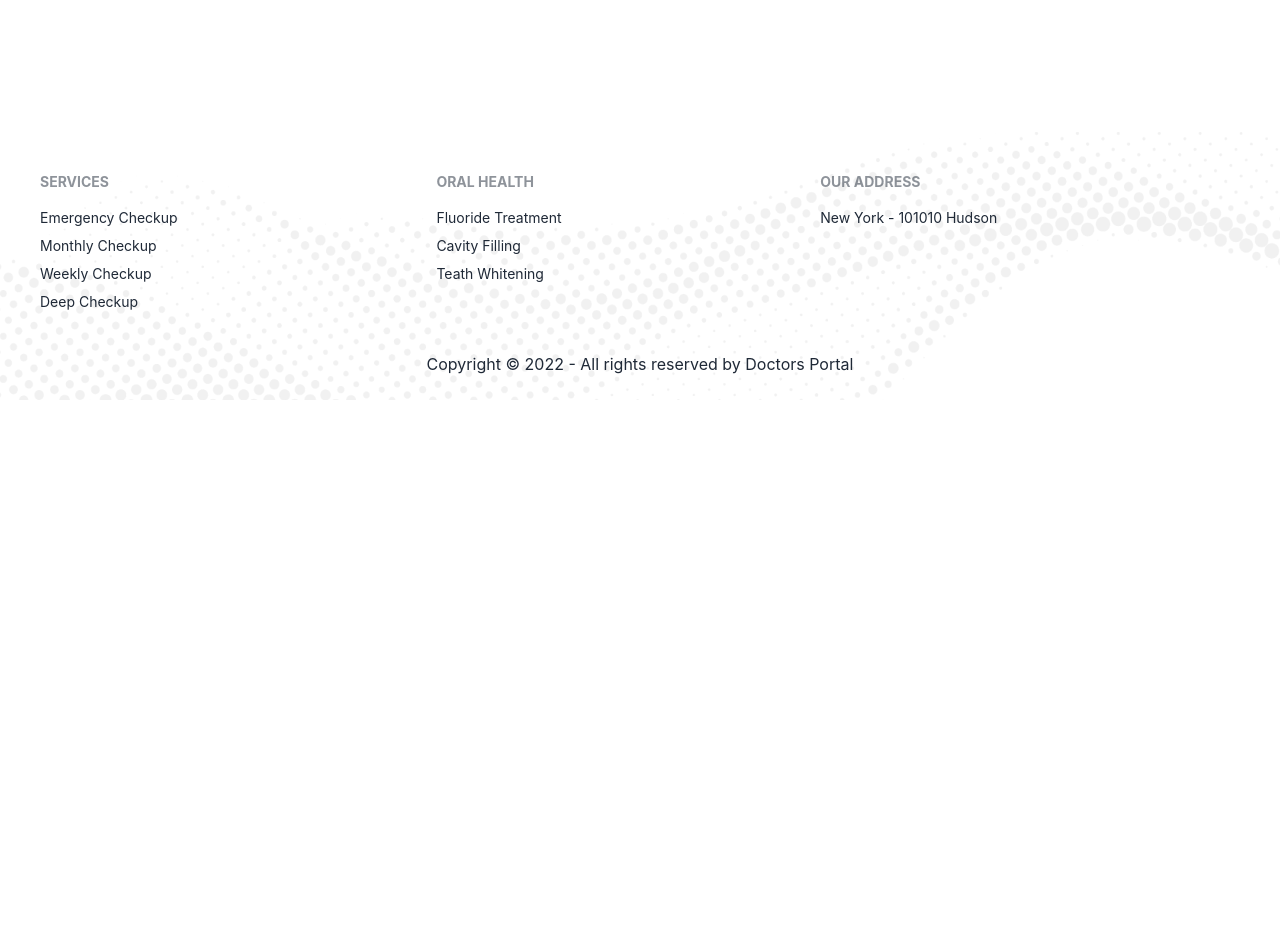
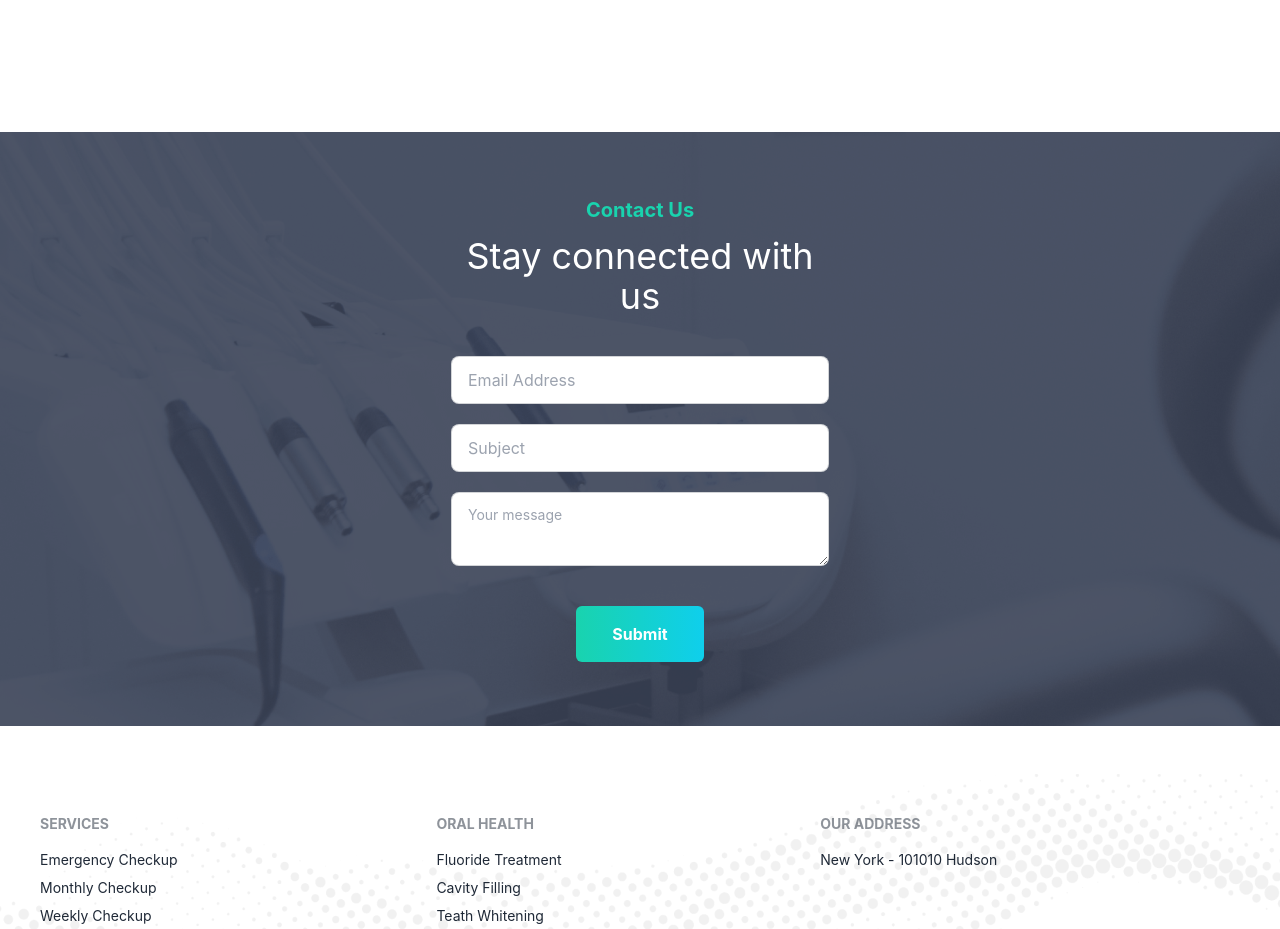
Before and after one commit to zakiralhasan/doctors-portal-client, a React (Create React App) app: page / in a window 1280 px wide. Shown: the part 3640-4569 px from the top of the page. Before the commit the page ends 4040 px from the top, so only its background shows below. Built offline with nearby package versions, Linux system fonts and the light colour scheme.

Commit message:
contact us section design done

```diff
--- /dev/null
+++ b/src/Pages/Home/Home/ContactUs/ContactUs.js
@@ -0,0 +1,41 @@
+import React from "react";
+import contactBg from "../../../../assets/images/appointment.png";
+
+const ContactUs = () => {
+  return (
+    <div style={{ background: `url(${contactBg})` }} className="mb-12">
+      <div className="md:w-[450px] mx-auto py-16 px-9">
+        <h2 className="text-xl font-bold text-[#19D3AE]">Contact Us</h2>
+        <h1 className="text-4xl text-white mt-3 mb-10">
+          Stay connected with us
+        </h1>
+        <form>
+          <div className="flex flex-col">
+            <input
+              type="email"
+              name="email"
+              placeholder="Email Address"
+              className="input input-bordered w-full mb-5"
+            />
+            <input
+              type="text"
+              name="subject"
+              placeholder="Subject"
+              className="input input-bordered w-full"
+            />
+            <textarea
+              name="message"
+              className="textarea textarea-bordered mt-5 mb-10"
+              placeholder="Your message"
+            ></textarea>
+          </div>
+          <button className="bg-gradient-to-r from-[#19D3AE] to-[#0FCFEC] rounded-md text-white font-bold px-9 py-4">
+            Submit
+          </button>
+        </form>
+      </div>
+    </div>
+  );
+};
+
+export default ContactUs;
--- a/src/Pages/Home/Home/Home.js
+++ b/src/Pages/Home/Home/Home.js
@@ -6,6 +6,7 @@ import CardSection from "../CardSection/CardSection";
 import OurServices from "../OurServices/OurServices";
 import Testimonial from "../Testimonial/Testimonial";
 import TreatInfo from "../TreatInfo/TreatInfo";
+import ContactUs from "./ContactUs/ContactUs";
 
 const Home = () => {
   return (
@@ -16,6 +17,7 @@ const Home = () => {
       <TreatInfo></TreatInfo>
       <Appointment></Appointment>
       <Testimonial></Testimonial>
+      <ContactUs></ContactUs>
     </div>
   );
 };
```
